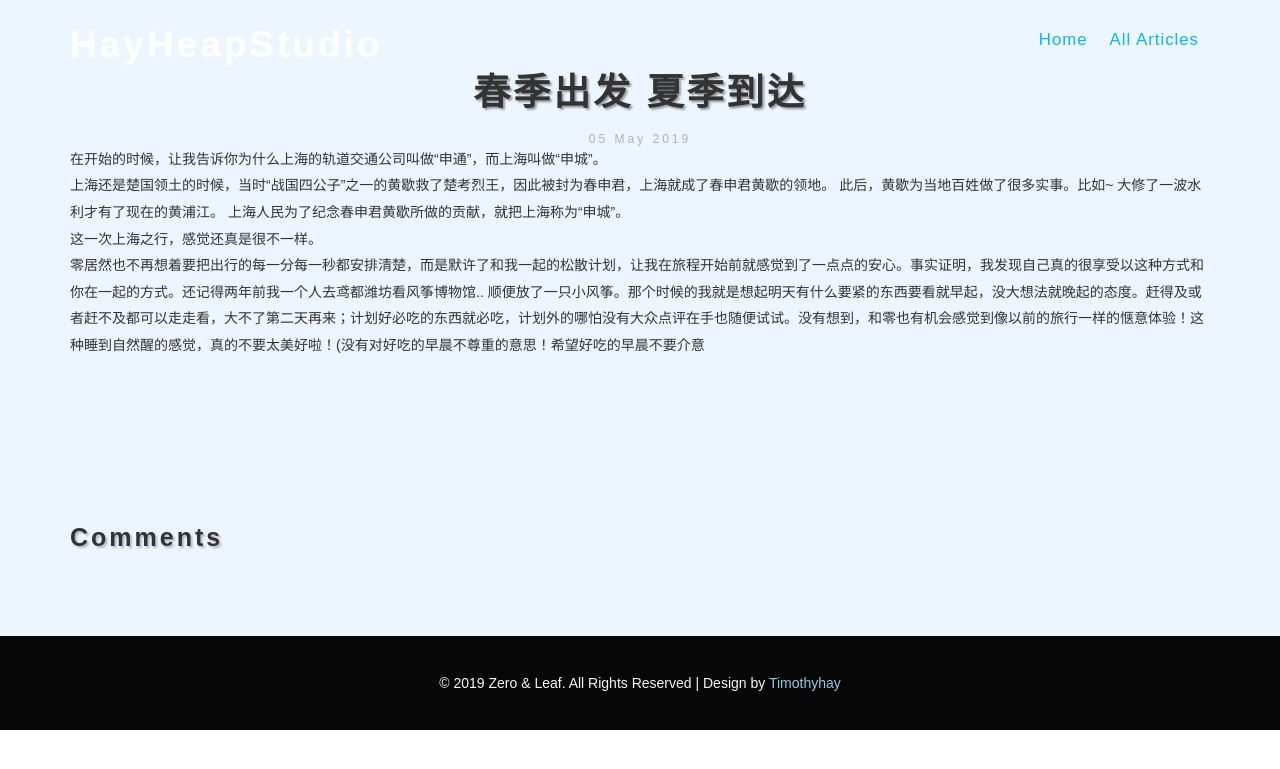
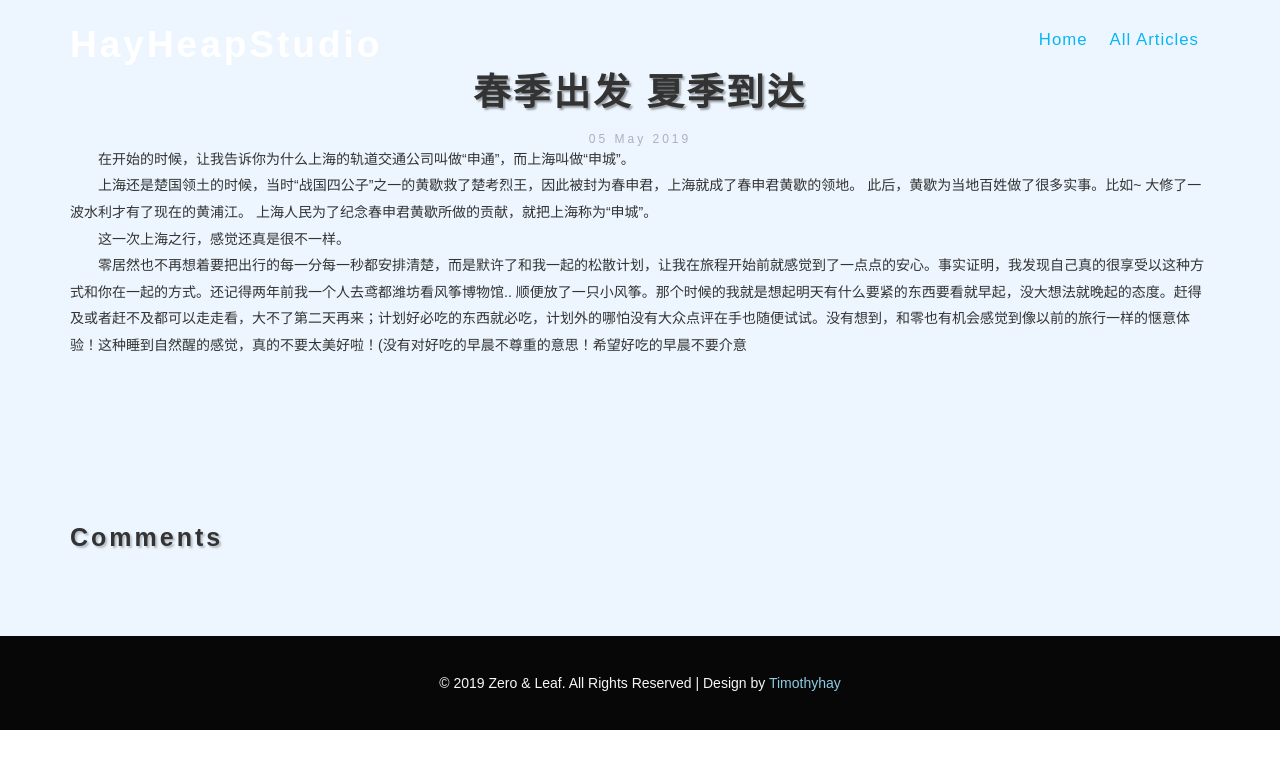
Before and after one commit to Timothyhay/TimothyhayHeap, a Jekyll site: the page built from _posts/2019-05-05-WithZeroInShanghai.html, in a window 1280 px wide. Shown: the top 769 px of the page. Built offline with Jekyll 4.4.1, drawn with Linux system fonts in a browser that asks for light colours; comment, search, counter and statistics services are not loaded.

Commit message:
"Auto 2xSpace"

```diff
--- a/_posts/2019-05-05-WithZeroInShanghai.html
+++ b/_posts/2019-05-05-WithZeroInShanghai.html
@@ -8,7 +8,7 @@ comments: true
 	<h3>春季出发 夏季到达</h3>
 	<h6>{{ page.date | date_to_string }}</h6>
 </div>
-<div class="container">
+<div class="container" style="text-indent:2em;">
 	<p>在开始的时候，让我告诉你为什么上海的轨道交通公司叫做“申通”，而上海叫做“申城”。</p>
 	<p>上海还是楚国领土的时候，当时“战国四公子”之一的黄歇救了楚考烈王，因此被封为春申君，上海就成了春申君黄歇的领地。 此后，黄歇为当地百姓做了很多实事。比如~ 大修了一波水利才有了现在的黄浦江。 上海人民为了纪念春申君黄歇所做的贡献，就把上海称为“申城”。</p>
 	<p>这一次上海之行，感觉还真是很不一样。</p>
```
